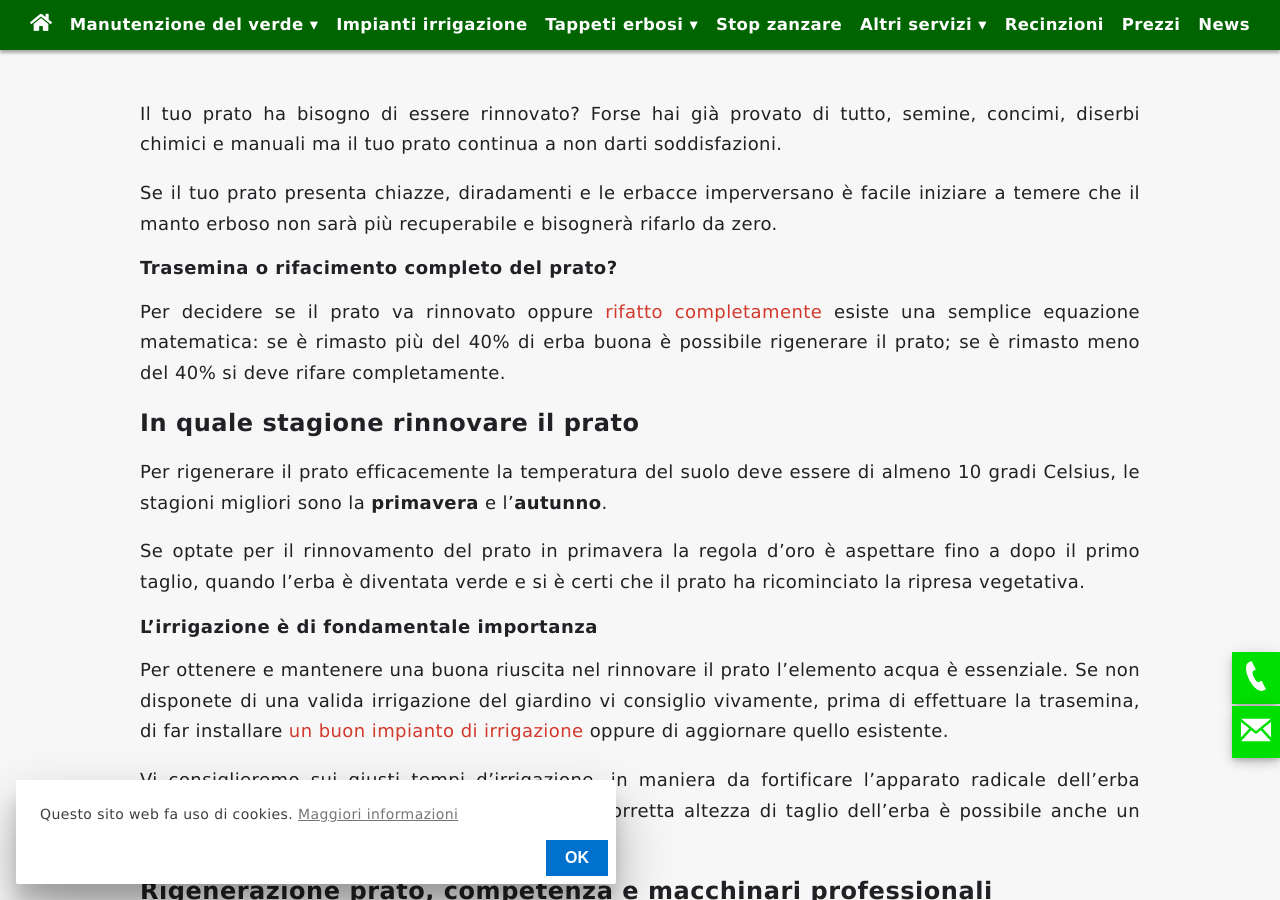
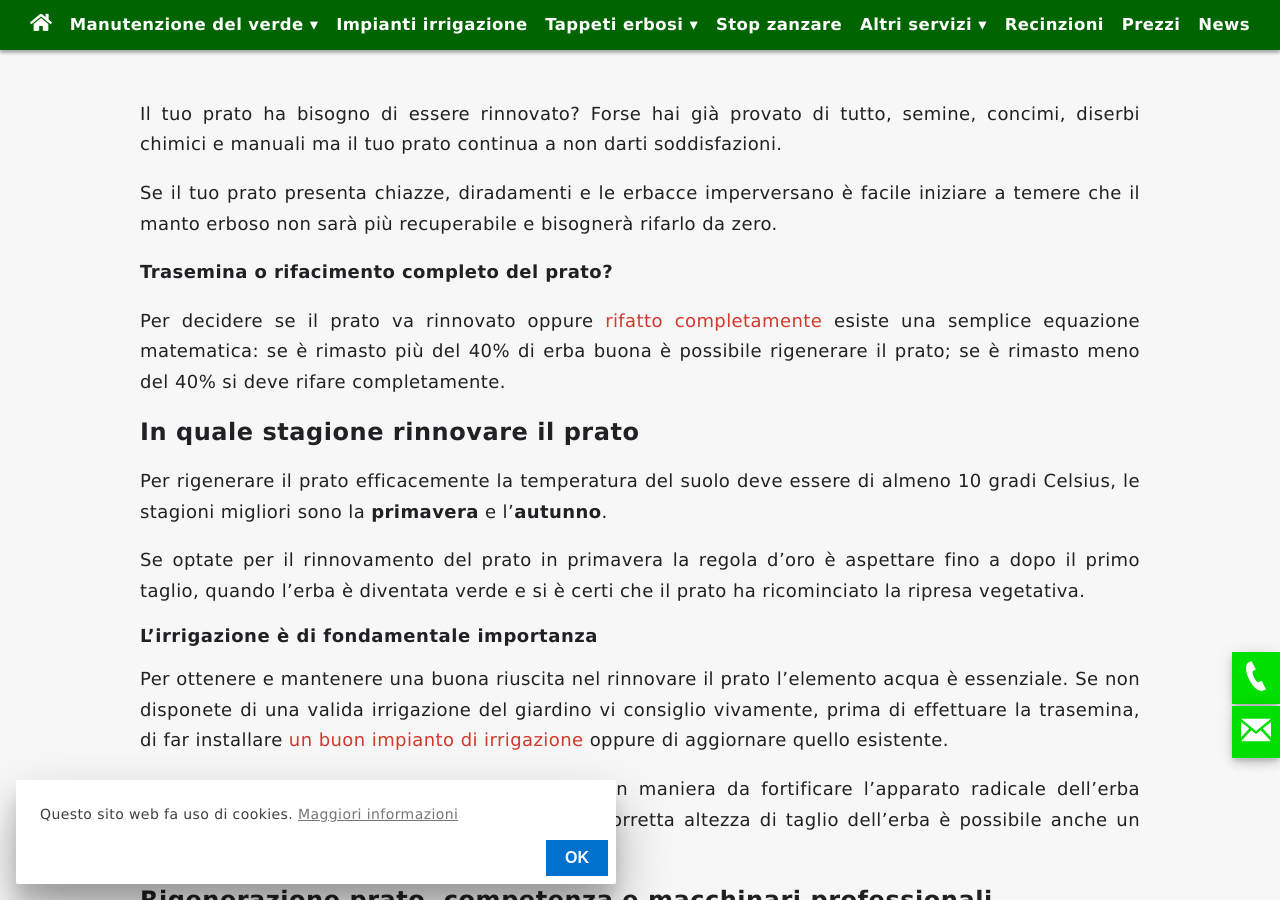
Before and after one commit to enricocaputo/enricocaputo.github.io, a Jekyll site: the page built from my_collections/_servizi/rigenerazione-prato.md, in a window 1280 px wide and 900 px high, scrolled down 1021 px. Built offline with Jekyll 4.4.1, drawn with Linux system fonts in a browser that asks for light colours; grey boxes are pictures that could not be loaded.

Commit message:
rigenerazione-prato

```diff
--- a/my_collections/_servizi/rigenerazione-prato.md
+++ b/my_collections/_servizi/rigenerazione-prato.md
@@ -25,7 +25,7 @@ concimi, diserbi chimici e manuali ma il tuo prato continua a non darti soddisfa
 
 Se il tuo prato presenta chiazze, diradamenti e le erbacce imperversano è facile iniziare a temere che il manto erboso non sarà più recuperabile e bisognerà rifarlo da zero.
 
-### Trasemina o rifacimento completo del prato?
+**Trasemina o rifacimento completo del prato?**
 
 Per decidere se il prato va rinnovato oppure [rifatto completamente](/servizi/formazione-tappeto-erboso-e-rifacimento-prato/ "rifacimento prato da zero")
 esiste una semplice equazione matematica: se è rimasto più del 40% di erba buona
@@ -56,7 +56,7 @@ future infestanti.
 <picture>
   <source srcset="{{ page.webp }}" type="image/webp">
   <source srcset="{{ page.image }}" type="image/jpeg">
-  <img src="{{ page.image }}" width="800" alt="{{ page.name }}" title="{{ page.name }}"/>
+  <img src="{{ page.image }}" width="800" height="600" alt="{{ page.name }}" title="{{ page.name }}"/>
 </picture>
 <br/><br/>
 
```
